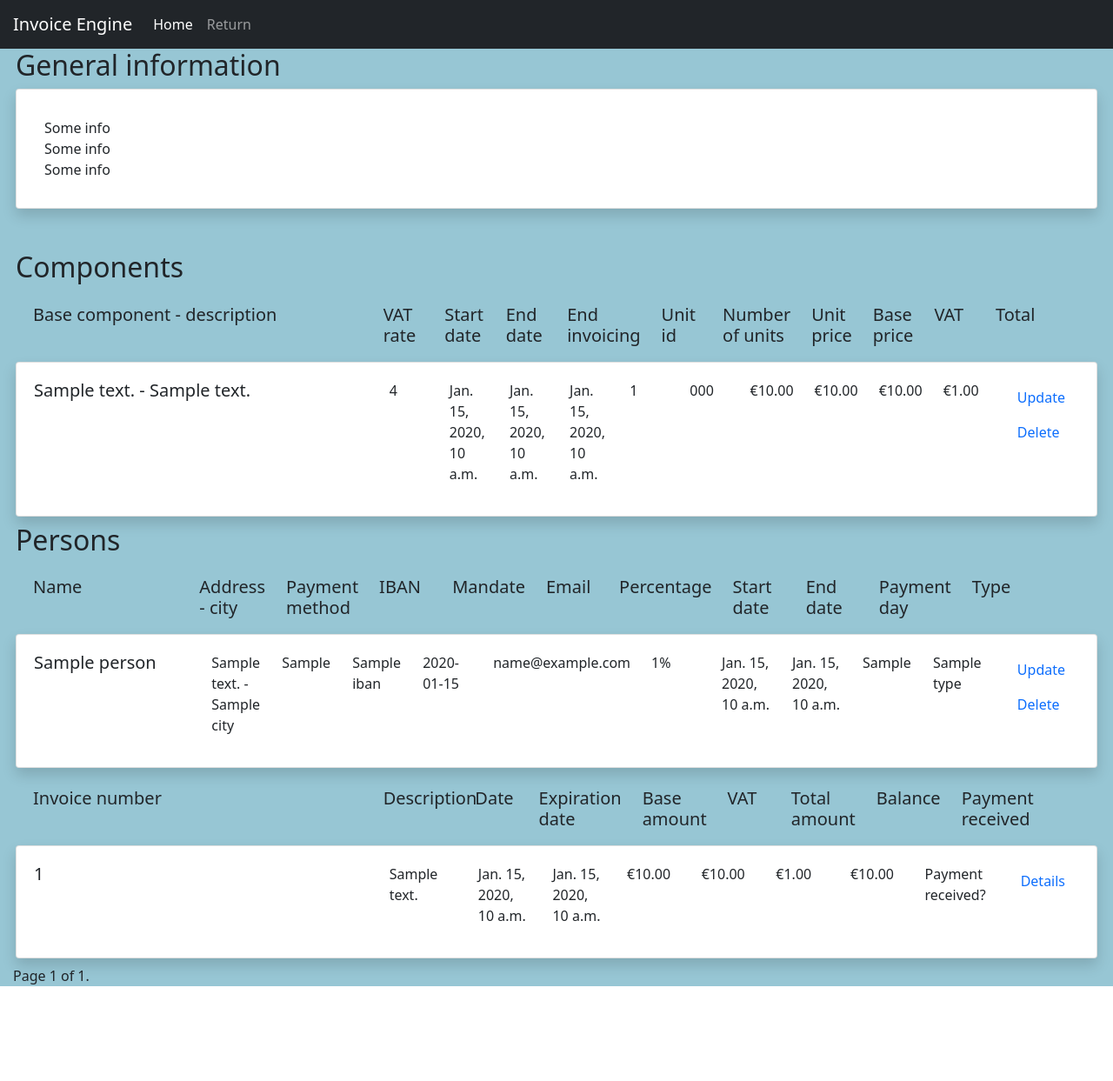
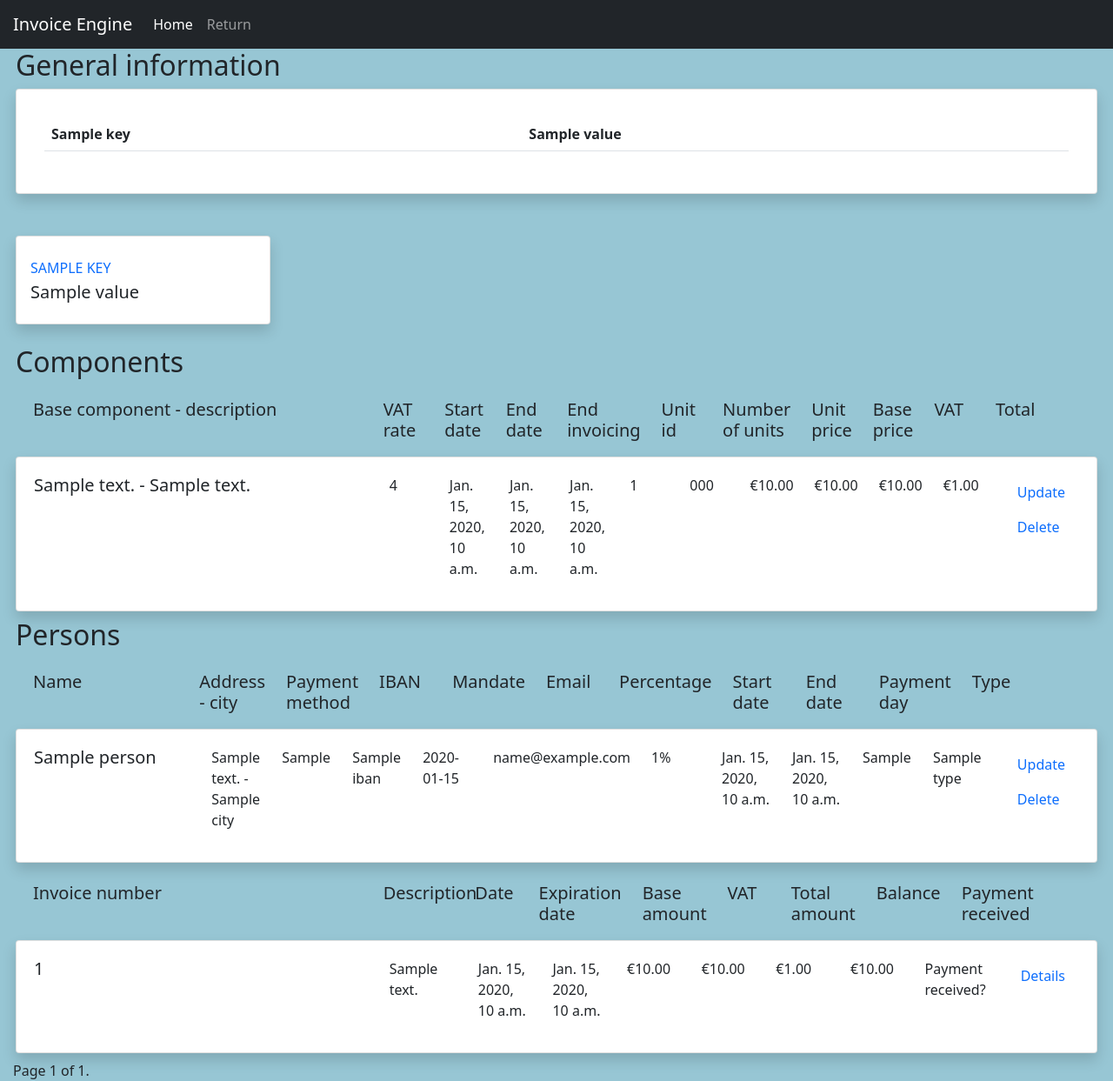
Before and after one commit to awingray/Aareon, a Django app: template templates/InvoiceEngineApp/contract_details.html in a window 1280 px wide. Shown: the whole page at 87% size. Before the commit the page ends 1134 px from the top, so only its background shows below. Run offline with Django 3.2, Linux system fonts and the light colour scheme; the template is opened without the code that fills it: most values are stand-ins (such as "Sample title", 1, 10 or a date in 2020); lists and menus that the app fills with data are empty; some libraries are stand-ins or nearby versions.

Commit message:
general info table + cards

```diff
--- a/templates/InvoiceEngineApp/contract_details.html
+++ b/templates/InvoiceEngineApp/contract_details.html
@@ -14,19 +14,48 @@
 <div class="container">
     {# General information section #}
     <h2>General information</h2>
+
     <div class="card shadow p-3 mb-5 bg-body rounded">
         <div class="card-body">
-                <div class="col">
-                    Some info
-                </div>
-                <div class="col">
-                    Some info
-                </div>
-                <div class="col">
-                    Some info
+
+
+
+            <div class="table-responsive">
+                <table class="table">
+
+                    {% for key, value in object.get_details.items %}
+                    <thead>
+                        <tr>
+                            <th scope="col">{{key}}</th>
+                            <th scope="col">{{value}}</th>
+                        </tr>
+                    </thead>
+
+                    {% endfor %}
+                </table>
             </div>
         </div>
     </div>
+    <div class="row">
+        {% for key, value in object.get_details.items %}
+        <div class="col-md-6 col-xl-3 mb-4">
+
+            <div class="card shadow border-left-primary py-2">
+                <div class="card-body">
+                    <div class="row align-items-center no-gutters">
+                        <div class="col mr-2">
+                            <div class="text-uppercase text-primary font-weight-bold text-xs mb-1"><span>{{key}}</span>
+                            </div>
+                            <div class="text-dark font-weight-bold h5 mb-0"><span>{{value}}</span></div>
+                        </div>
+                    </div>
+                </div>
+            </div>
+
+        </div>
+        {% endfor %}
+    </div>
+
 
         {# Components list section #}
         <h2>Components</h2>
@@ -306,7 +335,6 @@
             <p>No invoices yet</p>
         {% endfor %}
     </div>
-
 <!-- Create the pagination back and next links  -->
 <div class="col">
     <div class="pagination">
@@ -328,4 +356,10 @@
     </div>
 </div>
 
+</div>
+
+
+
+
+
 {% endblock %}
```
Lines whose indentation alone changed are shown as unchanged.
